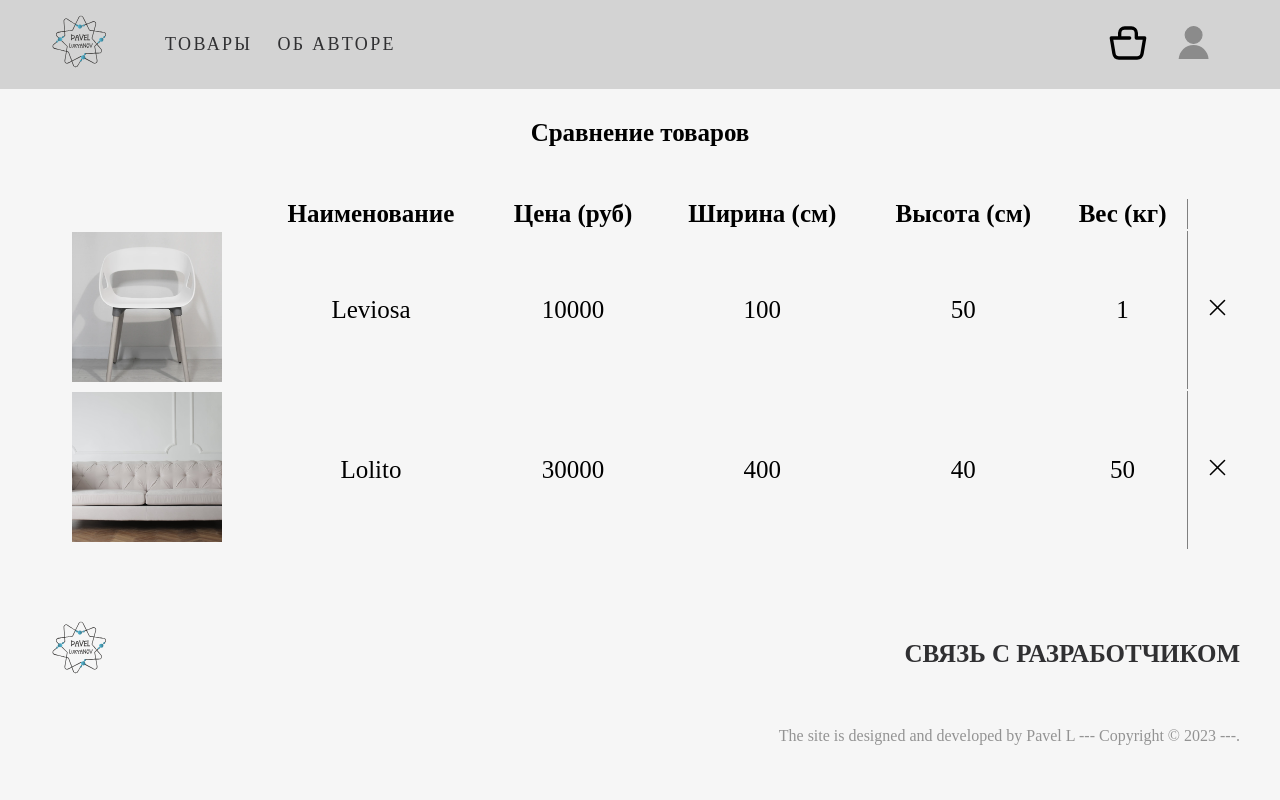
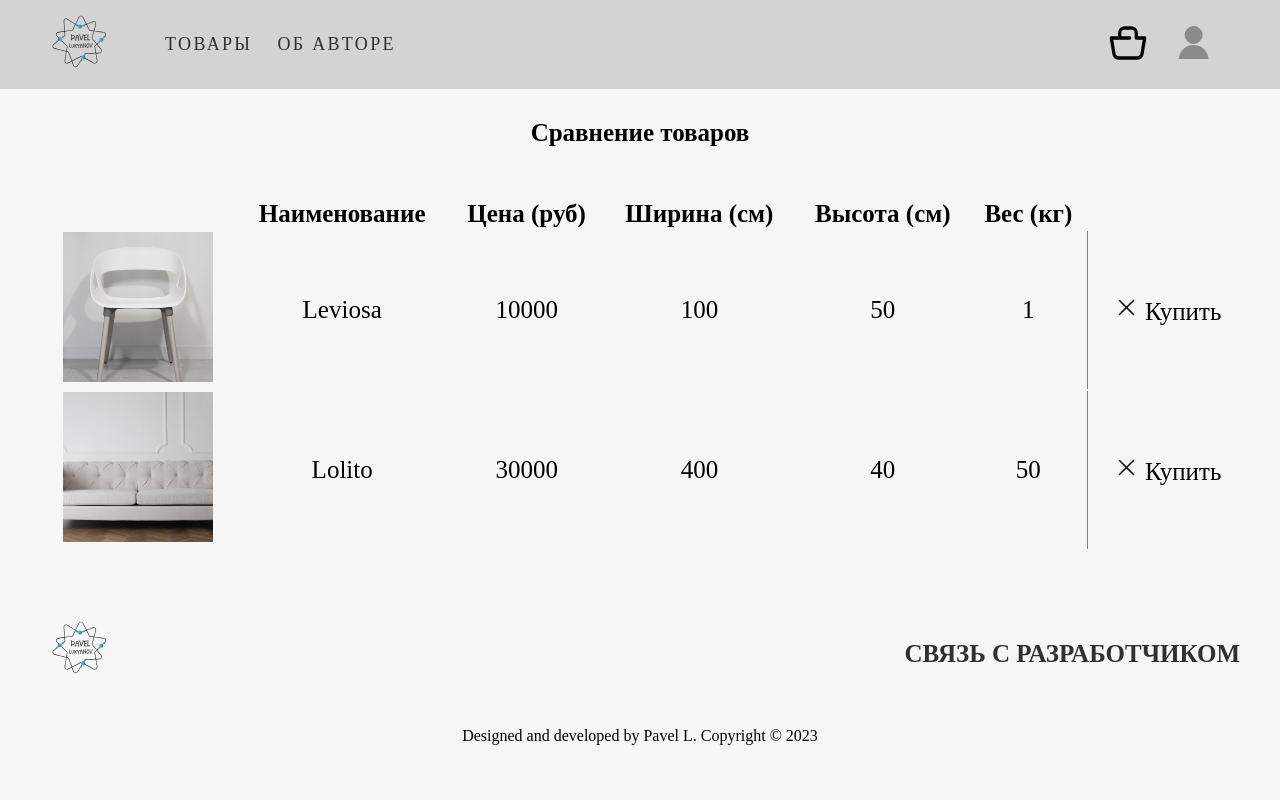
Before and after one commit to pavellukyanov08/OnlineShop_DjangoProject2, a Django app: page /compare/ in a window 1280 px wide. Run offline with Django 4.2, Linux system fonts and the light colour scheme; a user stored in the database is signed in; data comes from the database, SQL or seed files in the repository; both versions use the stored data as it was after the commit.

Commit message:
OnlineShop -> Update: - attempt to press footer to the bottom of page Problems: - The attempt to added product in shopping cart from comparing and favourites pages ends failure

```diff
--- a/main_page/static/css/base.css
+++ b/main_page/static/css/base.css
@@ -1,7 +1,11 @@
+html, body {
+  height: 100%;
+}
+
 body {
-    padding: 0;
-    margin: 0;
-    background-color: #f6f6f6;
+  padding: 0;
+  margin: 0;
+  background-color: #f6f6f6;
 }
 
 h1, h2, h3, p {
@@ -13,6 +17,11 @@ a {
   text-decoration: none;
   color: black;
   cursor: pointer;
+}
+
+.page-header {
+  position: sticky;
+  top: 0;
 }
 
 .container {
@@ -233,8 +242,7 @@ ul {
 }
 
 .rights p {
-  text-align: right;
+  text-align: center;
   font-size: 16px;
   font-weight: 400;
-  opacity: 0.4;
 }
--- a/main_page/static/css/style.css
+++ b/main_page/static/css/style.css
@@ -70,7 +70,8 @@ a {
 .sorted-block {
     display: flex;
     align-items: center;
-    padding: 20px 0 20px 0;
+    font-size: 17px;
+    padding: 15px 0 15px 0;
 }
 
 .sorted-block > *:not(:last-child) {
--- a/prod_comparison/static/css/compare.css
+++ b/prod_comparison/static/css/compare.css
@@ -49,7 +49,7 @@ a {
     text-align: center;
 }
 
-.product-remove {
+.product-action {
     padding-left: 10px;
     border-left: 1px solid gray;
 }
--- a/templates/main_page/base.html
+++ b/templates/main_page/base.html
@@ -93,7 +93,7 @@
             </div>
 
             <div class="rights">
-                <p>The site is designed and developed by Pavel L --- Copyright © 2023 ---.</p>
+                <p>Designed and developed by Pavel L. Copyright © 2023</p>
             </div>
         </div>
     </section>
--- a/templates/prod_compare/compare_prod.html
+++ b/templates/prod_compare/compare_prod.html
@@ -32,11 +32,13 @@
                                 <td><p>{{ spec.width }}</p></td>
                                 <td><p>{{ spec.height }}</p></td>
                                 <td><p>{{ spec.weight }}</p></td>
-                                <td class="product-remove">
+                                <td class="product-action">
                                     <a href="{% url 'compare:remove_item' spec.id %}">
                                         <img src="{% static 'shopping_cart/remove-icon.svg' %}" width="25px" height="25px"
                                         alt="Удалить товар">
                                     </a>
+
+                                    <a href="{% url 'cart:add_item' spec.id %}">Купить</a>
                                 </td>
                             </tr>
                         {% endfor %}
```
Also changed, not shown: db.sqlite3.
